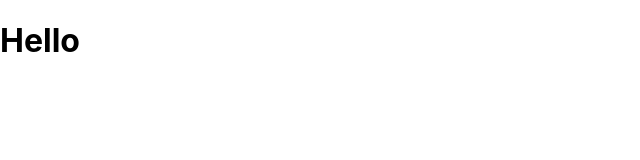
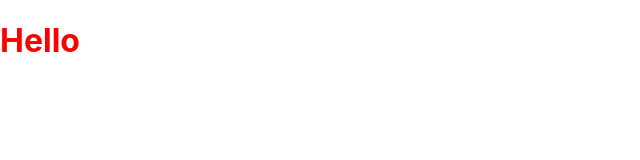
Before and after one commit to CevinThomas/alliance, a React (Create React App) app in the folder frontend/: page / in a window 1280 px wide. Shown: the top 160 px of the page, without its empty margins (0-640 px from the left). Built offline with nearby package versions, Linux system fonts and the light colour scheme.

Commit message:
Sass setup

```diff
--- a/frontend/src/App.js
+++ b/frontend/src/App.js
@@ -1,5 +1,5 @@
 import React from "react";
-import "./App.css";
+import "./styles.css";
 import Registration from "./Views/registration";
 
 function App() {
--- /dev/null
+++ b/frontend/src/styles.css
@@ -0,0 +1,5 @@
+h1 {
+  color: red;
+}
+
+/*# sourceMappingURL=styles.css.map */
--- /dev/null
+++ b/frontend/src/styles.sass
@@ -0,0 +1,2 @@
+h1
+  color: red
```
Also changed, not shown: 1 other file (tests, documents, lock files or other folders).
